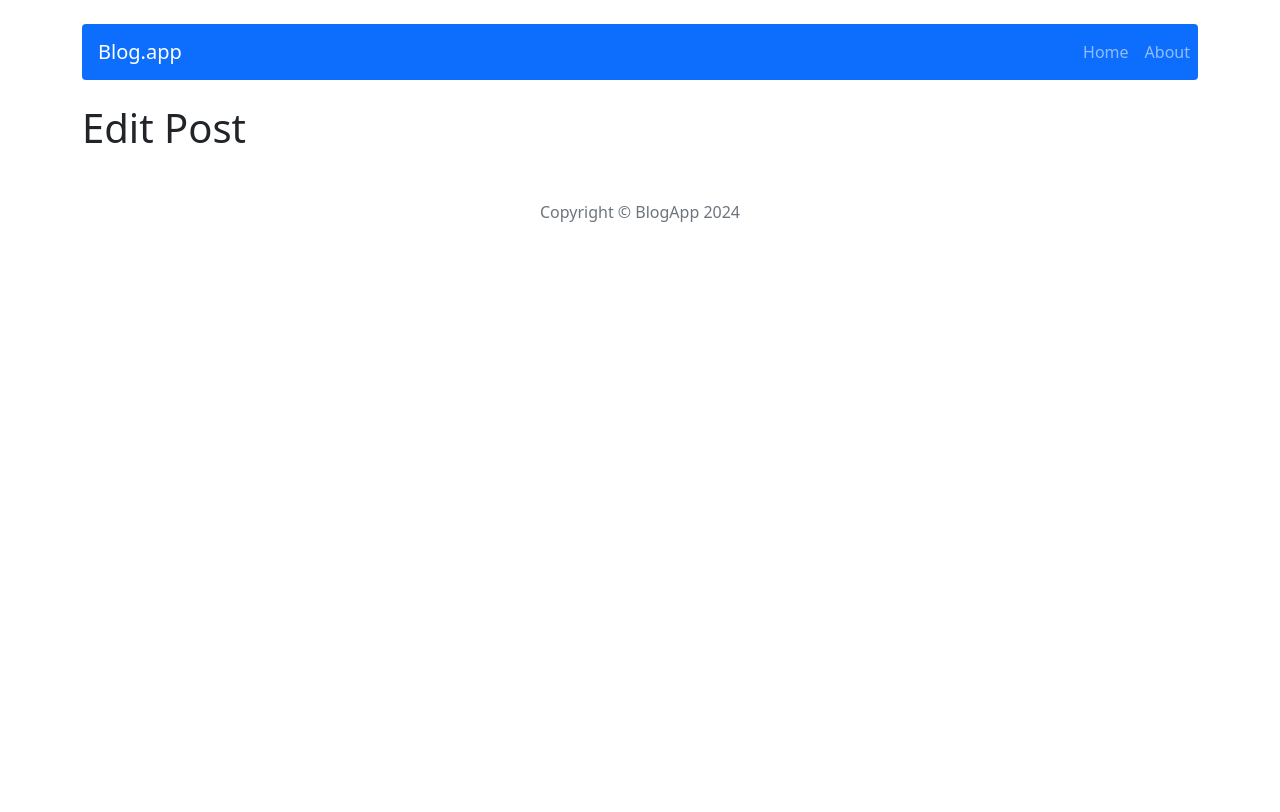
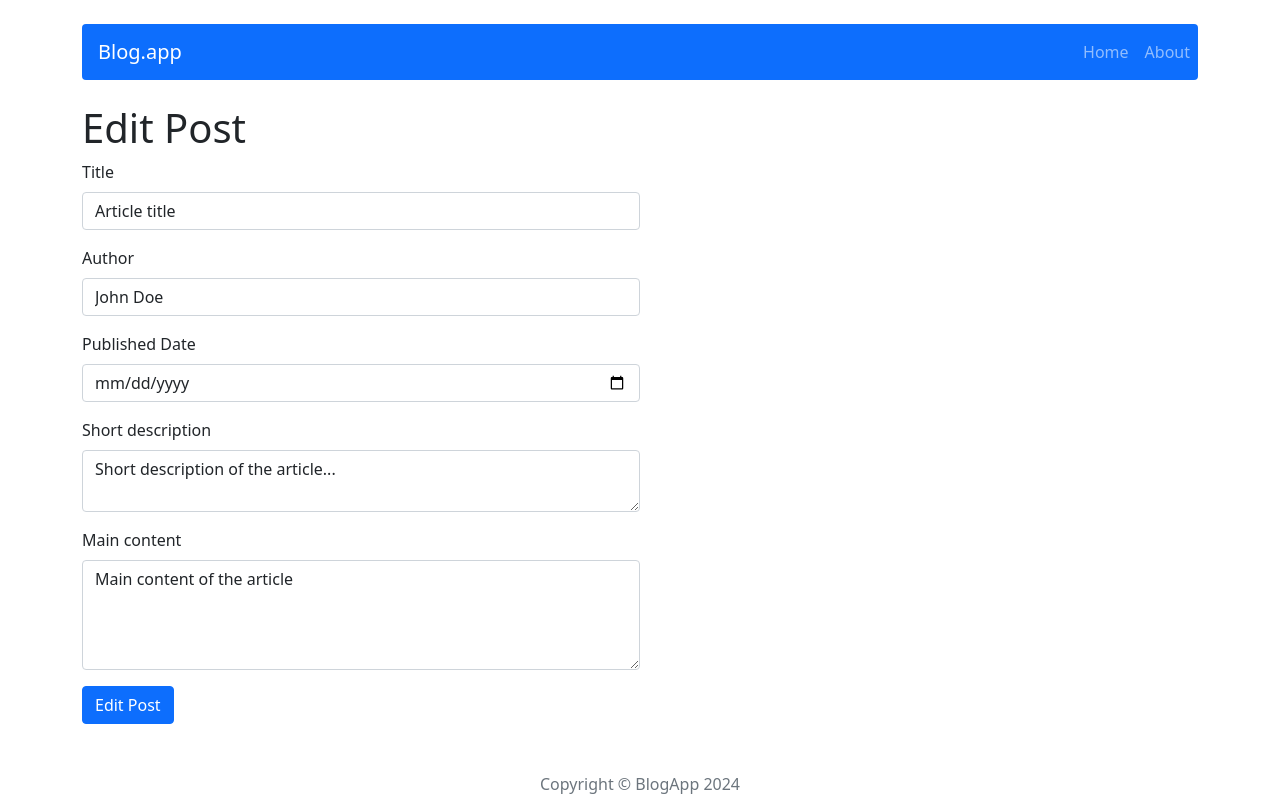
Before and after one commit to piotrkotulski/blog-react, a React (Create React App) app: page /post/edit/1 in a window 1280 px wide. Built offline with nearby package versions, Linux system fonts and the light colour scheme.

Commit message:
added edit form founctionality

```diff
--- a/src/components/features/AddPostForm/AddPostForm.js
+++ b/src/components/features/AddPostForm/AddPostForm.js
@@ -1,57 +1,26 @@
-import React, {useState} from 'react';
-import {Form, Button} from 'react-bootstrap';
-import {useDispatch} from 'react-redux';
-import {addPost} from '../../../redux/postRedux';
-import {v4 as uuidv4} from 'uuid';
+import React from 'react';
+import { Button } from 'react-bootstrap';
+import { useDispatch } from 'react-redux';
+import { useNavigate } from 'react-router-dom';
+import { addPost } from '../../../redux/postRedux';
+import { v4 as uuidv4 } from 'uuid';
+import PostForm from '../PostForm/PostForm';
 
-const AddPostForm = ({onPostAdded}) => {
-    const [post, setPost] = useState({title: '', author: '', content: '', publishedDate: ''});
+const AddPostForm = () => {
+    const navigate = useNavigate();
     const dispatch = useDispatch();
 
-    const handleChange = (e) => {
-        const {name, value} = e.target;
-        setPost({...post, [name]: value});
-    };
-
-    const handleSubmit = (e) => {
-        e.preventDefault();
-        const newPost = {...post, id: uuidv4()};
+    const handleSubmit = (post) => {
+        const newPost = { ...post, id: uuidv4() };
         dispatch(addPost(newPost));
-        onPostAdded();
+        navigate('/');
     };
 
     return (
-        <Form onSubmit={handleSubmit}>
-            <div className='w-50'>
-                <Form.Group controlId="title">
-                    <Form.Label>Title</Form.Label>
-                    <Form.Control type="text" name="title" value={post.title} onChange={handleChange} required/>
-                </Form.Group>
-                <Form.Group className='mt-3' controlId="author">
-                    <Form.Label>Author</Form.Label>
-                    <Form.Control type="text" name="author" value={post.author} onChange={handleChange} required/>
-                </Form.Group>
-                <Form.Group controlId="publishedDate">
-                    <Form.Label className='mt-3'>Published Date</Form.Label>
-                    <Form.Control type="date" name="publishedDate" value={post.publishedDate} onChange={handleChange}
-                                  required/>
-                </Form.Group>
-            </div>
-            <Form.Group className='mt-3' controlId="shortDescription">
-                <Form.Label>Short description</Form.Label>
-                <Form.Control as="textarea" name="shortDescription" value={post.shortDescription}
-                              onChange={handleChange} required/>
-            </Form.Group>
-            <Form.Group className='mt-3' controlId="content">
-                <Form.Label>Main content</Form.Label>
-                <Form.Control as="textarea" name="content" value={post.content} onChange={handleChange} required
-                              rows={4}/>
-            </Form.Group>
-
-            <Button className='mt-3' variant="primary" type="submit">
-                Add Post
-            </Button>
-        </Form>
+        <div className='w-50'>
+            <h1>Add Post</h1>
+            <PostForm action={handleSubmit} actionText="Add Post" />
+        </div>
     );
 };
 
--- /dev/null
+++ b/src/components/features/EditPostForm/EditPostForm.js
@@ -0,0 +1,41 @@
+import React from 'react';
+import { useDispatch, useSelector } from 'react-redux';
+import { useNavigate } from 'react-router-dom';
+import { editPost } from '../../../redux/postRedux';
+import { useParams } from 'react-router-dom';
+import PostForm from '../PostForm/PostForm';
+
+const EditPostForm = () => {
+    const { id } = useParams();
+    const navigate = useNavigate();
+    const dispatch = useDispatch();
+    const posts = useSelector((state) => state.posts);
+    const post = posts.find((p) => p.id === id);
+
+    const handleSubmit = (post) => {
+        dispatch(editPost(post));
+        navigate('/');
+    };
+
+    if (!post) {
+        navigate('/');
+        return null;
+    }
+
+    return (
+        <div className='w-50'>
+            <h1>Edit Post</h1>
+            <PostForm
+                action={handleSubmit}
+                actionText="Edit Post"
+                title={post.title}
+                author={post.author}
+                publishedDate={post.publishedDate}
+                shortDescription={post.shortDescription}
+                content={post.content}
+            />
+        </div>
+    );
+};
+
+export default EditPostForm;
--- /dev/null
+++ b/src/components/features/PostForm/PostForm.js
@@ -0,0 +1,53 @@
+import React, { useState } from 'react';
+import { Form, Button } from 'react-bootstrap';
+
+const PostForm = ({ action, actionText, ...props }) => {
+    const [title, setTitle] = useState(props.title || '');
+    const [author, setAuthor] = useState(props.author || '');
+    const [publishedDate, setPublishedDate] = useState(props.publishedDate || '');
+    const [shortDescription, setShortDescription] = useState(props.shortDescription || '');
+    const [content, setContent] = useState(props.content || '');
+
+    const handleSubmit = (e) => {
+        e.preventDefault();
+        const post = {
+            title,
+            author,
+            publishedDate,
+            shortDescription,
+            content,
+        };
+        action(post);
+    };
+
+    return (
+        <Form onSubmit={handleSubmit}>
+            <Form.Group controlId="title">
+                <Form.Label>Title</Form.Label>
+                <Form.Control type="text" name="title" value={title} onChange={(e) => setTitle(e.target.value)} required />
+            </Form.Group>
+            <Form.Group className='mt-3' controlId="author">
+                <Form.Label>Author</Form.Label>
+                <Form.Control type="text" name="author" value={author} onChange={(e) => setAuthor(e.target.value)} required />
+            </Form.Group>
+            <Form.Group controlId="publishedDate">
+                <Form.Label className='mt-3'>Published Date</Form.Label>
+                <Form.Control type="date" name="publishedDate" value={publishedDate} onChange={(e) => setPublishedDate(e.target.value)} required />
+            </Form.Group>
+            <Form.Group className='mt-3' controlId="shortDescription">
+                <Form.Label>Short description</Form.Label>
+                <Form.Control as="textarea" name="shortDescription" value={shortDescription} onChange={(e) => setShortDescription(e.target.value)} required />
+            </Form.Group>
+            <Form.Group className='mt-3' controlId="content">
+                <Form.Label>Main content</Form.Label>
+                <Form.Control as="textarea" name="content" value={content} onChange={(e) => setContent(e.target.value)} required rows={4} />
+            </Form.Group>
+
+            <Button className='mt-3' variant="primary" type="submit">
+                {actionText}
+            </Button>
+        </Form>
+    );
+};
+
+export default PostForm;
--- a/src/components/pages/EditPost/EditPost.js
+++ b/src/components/pages/EditPost/EditPost.js
@@ -1,8 +1,8 @@
-
+import EditPostForm from "../../features/EditPostForm/EditPostForm";
 const EditPost = () => {
     return (
         <div>
-        <h1>Edit Post</h1>
+        <EditPostForm />
         </div>
     )
 }
--- a/src/redux/postRedux.js
+++ b/src/redux/postRedux.js
@@ -7,6 +7,13 @@ const ADD_POST = 'app/posts/ADD_POST';
 
 // Akcje
 export const getAllPosts = (state) => state.posts;
+
+export const editPost = (post) => {
+    return {
+        type: 'EDIT_POST',
+        payload: post,
+    };
+};
 
 // Akcje kreatorów
 export const deletePostSuccess = (postId) => ({
```
